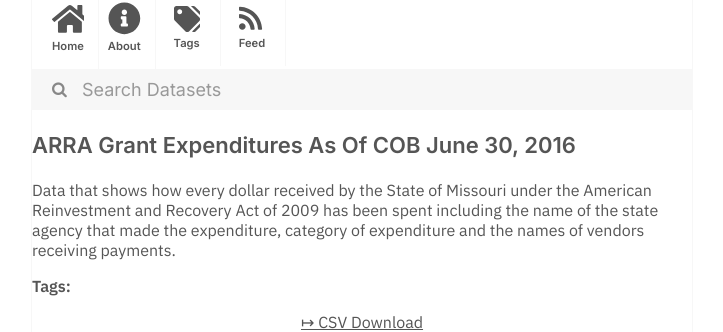
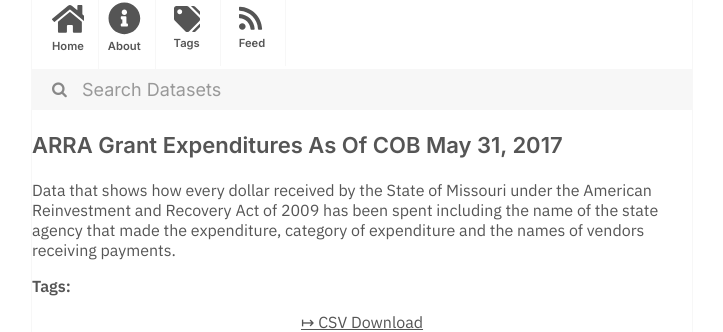
Before and after one commit to dayda-entities/state-of-missouri, a Jekyll site: the page built from _posts/2020-11-10-arra-grant-expenditures-as-of-.md, in a window 1280 px wide. Shown: the part 216-548 px from the top of the page, without its empty margins (278-1001 px from the left). Built offline with Jekyll 4.4.1, drawn with Linux system fonts in a browser that asks for light colours.

```diff
--- a/_posts/2020-11-10-arra-grant-expenditures-as-of-.md
+++ b/_posts/2020-11-10-arra-grant-expenditures-as-of-.md
@@ -1,14 +1,14 @@
 ---
-title: 'ARRA Grant Expenditures As Of COB June 30, 2016'
-created: '2020-11-10T17:23:40.897508'
-modified: '2020-11-10T17:23:40.897516'
+title: 'ARRA Grant Expenditures As Of COB May 31, 2017'
+created: '2020-11-10T17:23:35.031187'
+modified: '2020-11-10T17:23:35.031197'
 state: active
 type: dataset
 tags: []
 groups:
   - Local Government
-csv_url: 'https://data.mo.gov/api/views/mqqt-f7zm/rows.csv?accessType=DOWNLOAD'
-json_url: 'https://data.mo.gov/api/views/mqqt-f7zm/rows.json?accessType=DOWNLOAD'
+csv_url: 'https://data.mo.gov/api/views/c5ur-6m4c/rows.csv?accessType=DOWNLOAD'
+json_url: 'https://data.mo.gov/api/views/c5ur-6m4c/rows.json?accessType=DOWNLOAD'
 layout: post
 
 ---
```
